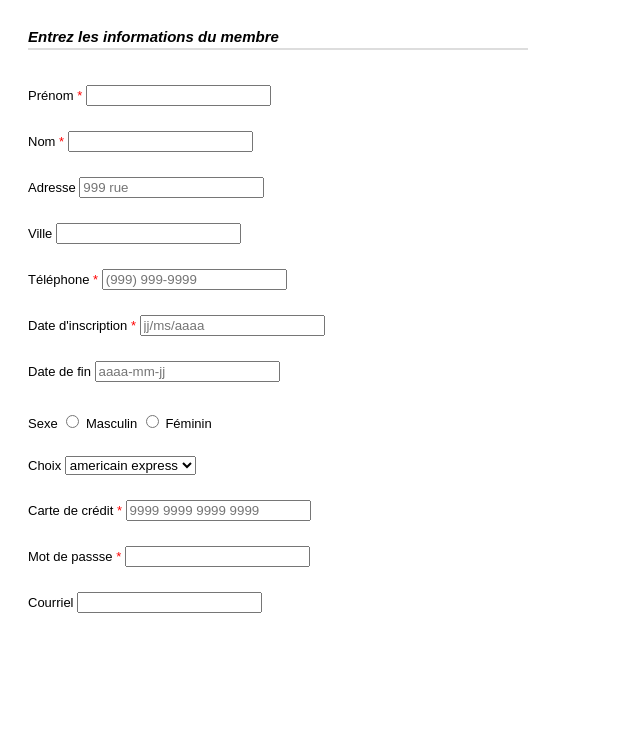
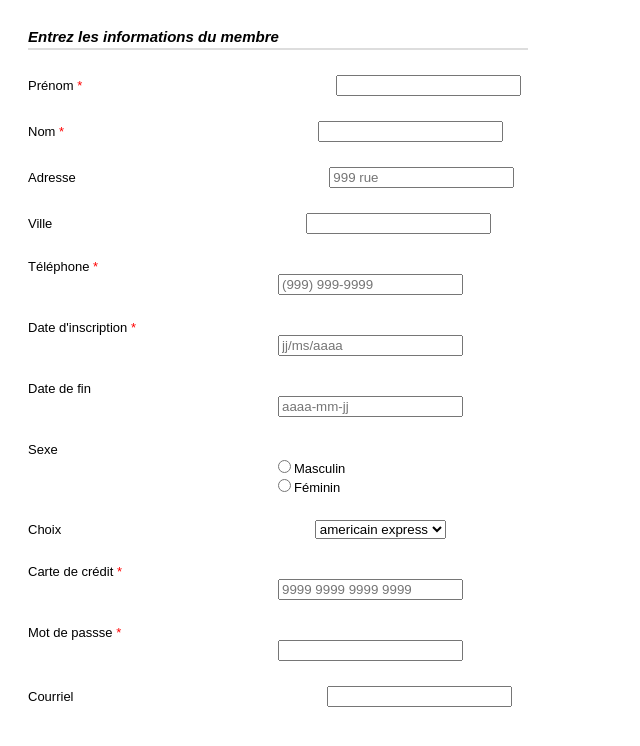
Before and after one commit to plono1830662/introWeb, a plain HTML site: page Exercices/Exercice6/index.htm in a window 1280 px wide. Shown: the whole page, without its empty margins (0-640 px from the left). Drawn offline with Linux system fonts and the light colour scheme.

Commit message:
exercice 6 css pas encore fini

```diff
--- a/Exercices/Exercice6/CSS/Style.css
+++ b/Exercices/Exercice6/CSS/Style.css
@@ -17,8 +17,14 @@
 
 input{
 
+    margin-left: 50%;
+
 }
 label{
-    display: inline-block;
+    display: block;
     margin-top: 5%;
 }
+select{
+
+    margin-left: 50%;
+}
--- a/Exercices/Exercice6/index.htm
+++ b/Exercices/Exercice6/index.htm
@@ -67,10 +67,12 @@
 
                 <div class="sexe type" >
                     <label for="male">Sexe
-                        <input id="male" name="male" type="radio">
-                        <label for="male">Masculin</label>
-                        <input id="femme" name="femme" type="radio">
-                        <label for="femme">Féminin</label>
+                        <div>
+                            <input id="male" name="male" type="radio">Masculin
+
+                            <input id="femme" name="femme" type="radio">Féminin
+
+                        </div>
                     </label>
                 </div>
 
```
